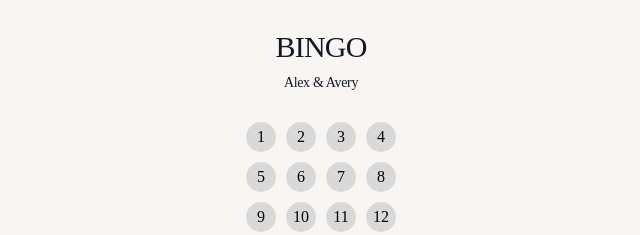
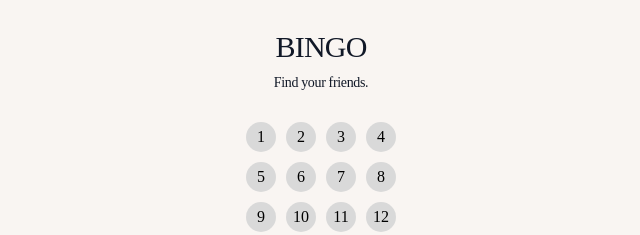
Before and after one commit to averychang22/averychang22.github.io, a plain HTML site: page play.html in a window 1280 px wide. Shown: the part 433-668 px from the top of the page, 319-959 px from the left. Drawn offline with nearby package versions, Linux system fonts and the light colour scheme.

Commit message:
Update play.html

```diff
--- a/play.html
+++ b/play.html
@@ -33,7 +33,7 @@
     <div class="stick-res bingo-area bottom-0 flex px-4 py-4">
         <div class="flex-grow">
             <h1 class="mt-14 text-center text-3xl leading-9 tracking-tight text-gray-900">BINGO</h1>
-            <h2 class="text-center text-sm leading-9 tracking-tight text-gray-900">Alex & Avery</h2>
+            <h2 class="text-center text-sm leading-9 tracking-tight text-gray-900">Find your friends.</h2>
         </div>
         <div class="mx-auto p-4">
             <div class="circle-container flex">
```
